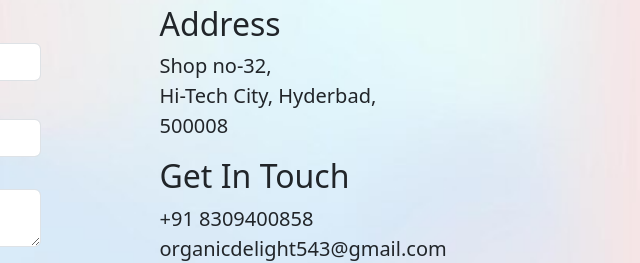
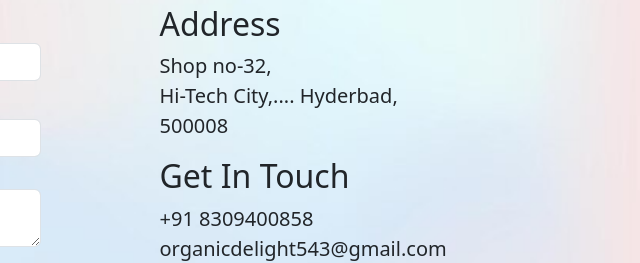
Before and after one commit to organicdelight/food.github.io, a plain HTML site: page index.html in a window 1280 px wide. Shown: the part 2424-2687 px from the top of the page, 635-1275 px from the left. Drawn offline with nearby package versions, Linux system fonts and the light colour scheme.

Commit message:
Latest commit

```diff
--- a/index.html
+++ b/index.html
@@ -400,7 +400,7 @@
               <div class="col-xs-12 col-sm-12 col-md-10 col-lg-4">
                   <div>
                       <h2 class=" text-dark">Address</h2>
-                      <p class="lead fs-5 text-dark">Shop no-32,<br>Hi-Tech City, Hyderbad,<br>500008
+                      <p class="lead fs-5 text-dark">Shop no-32,<br>Hi-Tech City,.... Hyderbad,<br>500008
                           </p>
                   </div>
                   <h2 class=" text-dark">Get In Touch</h2>
```
